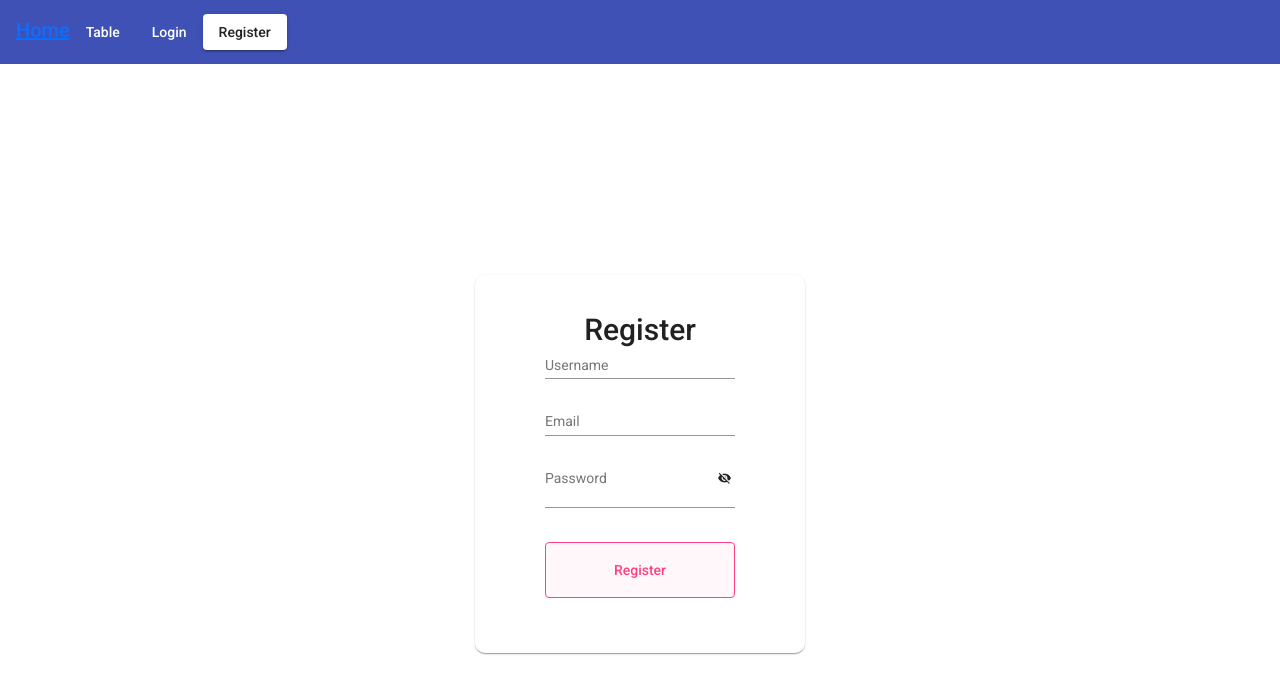
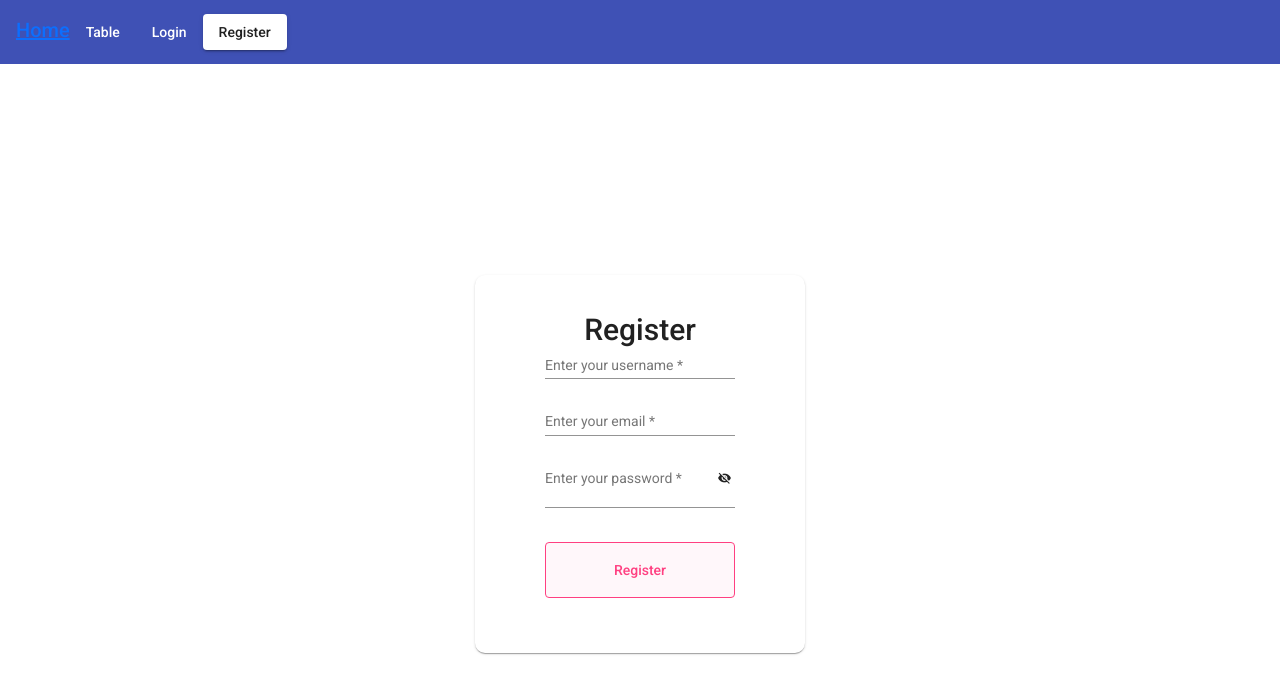
Before and after one commit to Geethanjali12/Angular-Task-01, an Angular app: page /register in a window 1280 px wide. Shown: the top 694 px of the page. Built offline with nearby package versions, Linux system fonts and the light colour scheme.

Commit message:
validation

```diff
--- a/src/app/login/login.component.html
+++ b/src/app/login/login.component.html
@@ -8,11 +8,15 @@
     <form class="example-form">
       <mat-card-content>
         <mat-form-field class="example-full-width">
-          <input matInput placeholder="Username">
-        </mat-form-field>
+          <mat-label>Enter your email</mat-label>
+          <input matInput placeholder="pat@example.com" [formControl]="email" required>
+          <mat-error *ngIf="email.invalid">{{getErrorMessage()}}</mat-error>
+              </mat-form-field>
 
         <mat-form-field class="example-full-width">
-          <input matInput placeholder="Password">
+          <mat-label>Enter your password</mat-label>
+          <input matInput placeholder="password" [formControl]="password" required>
+          <mat-error *ngIf="password.invalid">{{getErrorMessage()}}</mat-error>
           <input matInput [type]="hide ? 'Password' : 'text'">
           <button mat-icon-button matSuffix (click)="hide = !hide" [attr.aria-label]="'Hide password'" [attr.aria-pressed]="hide">
             <mat-icon>{{hide ? 'visibility_off' : 'visibility'}}</mat-icon>
@@ -20,7 +24,5 @@
         </mat-form-field>
       </mat-card-content>
       <button mat-stroked-button color="accent" class="btn-block">Sign-in</button>
-    </form>
-  </mat-card>
-
-</div>
+</form>
+</mat-card>
--- a/src/app/login/login.component.ts
+++ b/src/app/login/login.component.ts
@@ -1,5 +1,5 @@
 import { Component, OnInit } from '@angular/core';
-import {FormControl, Validators} from '@angular/forms';
+import { FormControl, Validators} from '@angular/forms';
 
 @Component({
   selector: 'app-login',
@@ -7,14 +7,18 @@ import {FormControl, Validators} from '@angular/forms';
   styleUrls: ['./login.component.css']
 })
 export class LoginComponent implements OnInit {
-
-  hide = true;
-
-
-
-
-
   ngOnInit(): void {
   }
 
+  hide = true;
+  email = new FormControl('', [Validators.required, Validators.email]);
+  password = new FormControl('', [Validators.required, Validators.minLength(6)]);
+
+  getErrorMessage() {
+    if (this.email.hasError('required')) {
+      return 'You must enter a value';
+    }
+
+    return this.email.hasError('email') ? 'Not a valid email' : '';
+  }
 }
--- a/src/app/register/register.component.html
+++ b/src/app/register/register.component.html
@@ -8,15 +8,20 @@
 
       <mat-card-content>
         <mat-form-field class="example-full-width">
-          <input matInput placeholder="Username">
-        </mat-form-field>
+          <mat-label>Enter your username</mat-label>
+          <input matInput placeholder="username" [formControl]="username" required>
+          <mat-error *ngIf="username.invalid">{{getErrorMessage()}}</mat-error></mat-form-field>
 
         <mat-form-field class="example-full-width">
-          <input matInput placeholder="Email">
-        </mat-form-field>
+          <mat-label>Enter your email</mat-label>
+          <input matInput placeholder="pat@example.com" [formControl]="email" required>
+          <mat-error *ngIf="email.invalid">{{getErrorMessage()}}</mat-error>
+              </mat-form-field>
 
         <mat-form-field class="example-full-width">
-          <input matInput placeholder="Password">
+          <mat-label>Enter your password</mat-label>
+          <input matInput placeholder="password" [formControl]="password" required>
+          <mat-error *ngIf="password.invalid">{{getErrorMessage()}}</mat-error>
           <input matInput [type]="hide ? 'Password' : 'text'">
           <button mat-icon-button matSuffix (click)="hide = !hide" [attr.aria-label]="'Hide password'" [attr.aria-pressed]="hide">
             <mat-icon>{{hide ? 'visibility_off' : 'visibility'}}</mat-icon>
--- a/src/app/register/register.component.ts
+++ b/src/app/register/register.component.ts
@@ -1,4 +1,5 @@
 import { Component, OnInit } from '@angular/core';
+import { FormControl, Validators} from '@angular/forms';
 
 @Component({
   selector: 'app-register',
@@ -7,9 +8,19 @@ import { Component, OnInit } from '@angular/core';
 })
 export class RegisterComponent implements OnInit {
 
-  hide = true;
-
   ngOnInit(): void {
   }
 
+  hide = true;
+  username = new FormControl('', [Validators.required]);
+  email = new FormControl('', [Validators.required, Validators.email]);
+  password = new FormControl('', [Validators.required, Validators.minLength(6)]);
+
+  getErrorMessage() {
+    if (this.email.hasError('required')) {
+      return 'You must enter a value';
+    }
+
+    return this.email.hasError('email') ? 'Not a valid email' : '';
+  }
 }
```
